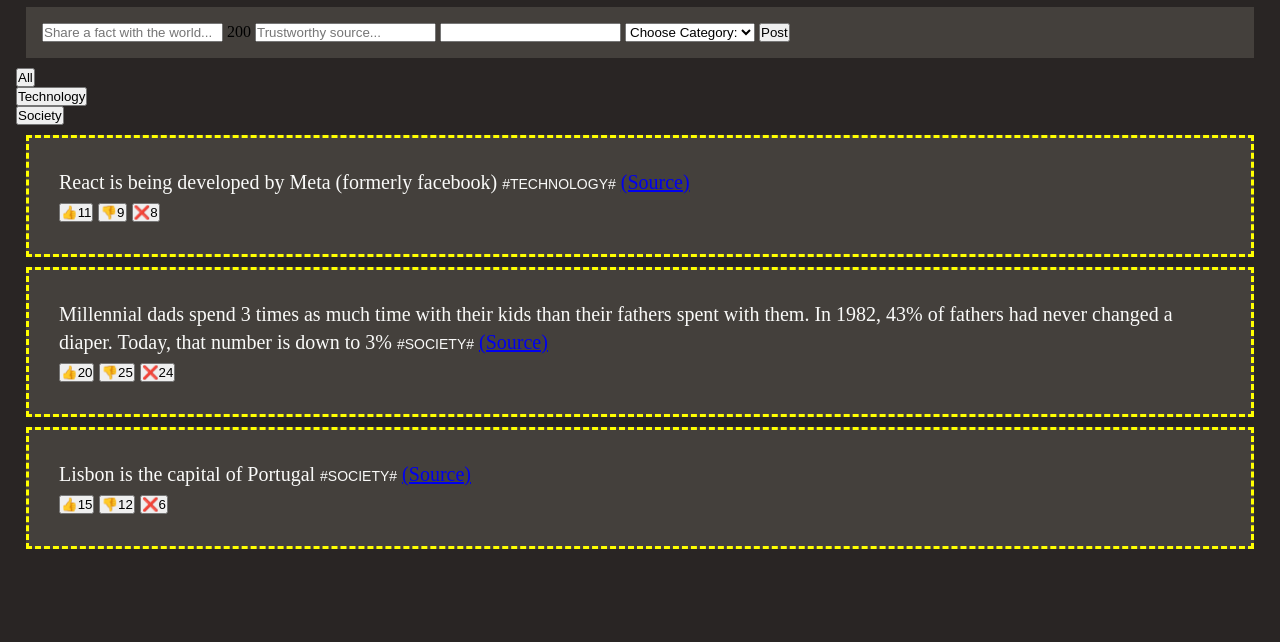
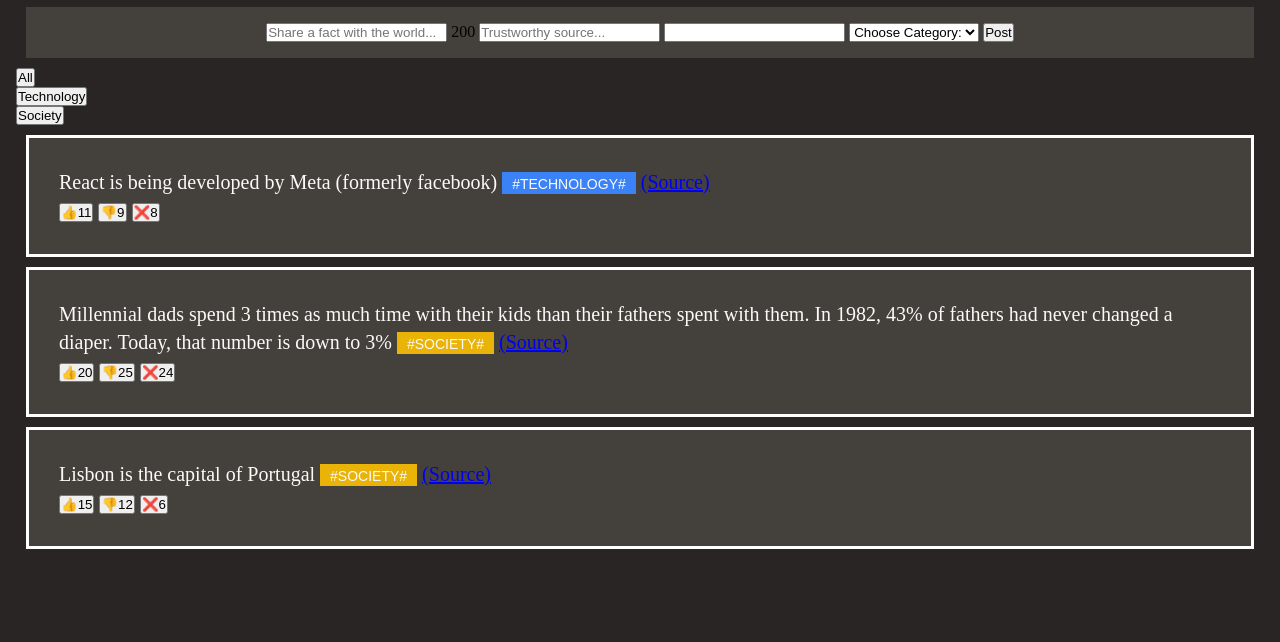
Before and after one commit to varunathithiya300/todo_app, a plain HTML site: page index.html in a window 1280 px wide. Shown: the part 158-800 px from the top of the page. Drawn offline with Linux system fonts and the light colour scheme; a web font is replaced by a local one.

Commit message:
box and inline elements

```diff
--- a/index.html
+++ b/index.html
@@ -51,7 +51,9 @@
           <li class="fact">
             <p>
               React is being developed by Meta (formerly facebook)
-              <span class="tags">#technology#</span>
+              <span class="tags" style="background-color: #3b82f6"
+                >#technology#</span
+              >
               <a href="https://opensource.fb.com/" target="_blank">(Source)</a>
             </p>
             <div>
@@ -65,7 +67,9 @@
               Millennial dads spend 3 times as much time with their kids than
               their fathers spent with them. In 1982, 43% of fathers had never
               changed a diaper. Today, that number is down to 3%
-              <span class="tags">#society#</span>
+              <span class="tags" style="background-color: #eab308"
+                >#society#</span
+              >
               <a
                 href="https://www.mother.ly/parenting/millennial-dads-spend-more-time-with-their-kids"
                 target="_blank"
@@ -81,7 +85,9 @@
           <li class="fact">
             <p>
               Lisbon is the capital of Portugal
-              <span class="tags">#society#</span>
+              <span class="tags" style="background-color: #eab308"
+                >#society#</span
+              >
               <a href="https://en.wikipedia.org/wiki/Lisbon" target="_blank"
                 >(Source)
               </a>
--- a/style.css
+++ b/style.css
@@ -1,3 +1,5 @@
+/* Block Element - An element that occupies 100% of the space available to the parent */
+
 * {
   margin: 0;
   padding: 0;
@@ -17,6 +19,7 @@ body {
   background-color: #44403c;
   margin: 10px;
   padding: 16px 16px;
+  text-align: center;
 }
 
 h1 {
@@ -25,6 +28,7 @@ h1 {
   text-align: center;
   font-family: "Coiny", sans-serif;
   color: #fafaf9;
+  background-color: red;
 }
 
 .fact {
@@ -33,7 +37,7 @@ h1 {
   font-family: "Sono";
   color: #fafaf9;
   background-color: #44403c;
-  border: 3px dashed yellow;
+  border: 3px solid white;
   margin: 10px;
   padding: 30px 30px;
 }
@@ -43,6 +47,13 @@ h1 {
   font-size: 14px;
   font-family: "Coiny", sans-serif;
   color: #fafaf9;
+  text-align: center;
+  padding-top: 4px;
+  padding-bottom: 2px;
+  padding-left: 10px;
+  padding-right: 10px;
+  /* padding-top: 3px; */
+  /* display: block; */
 }
 
 ul {
```
